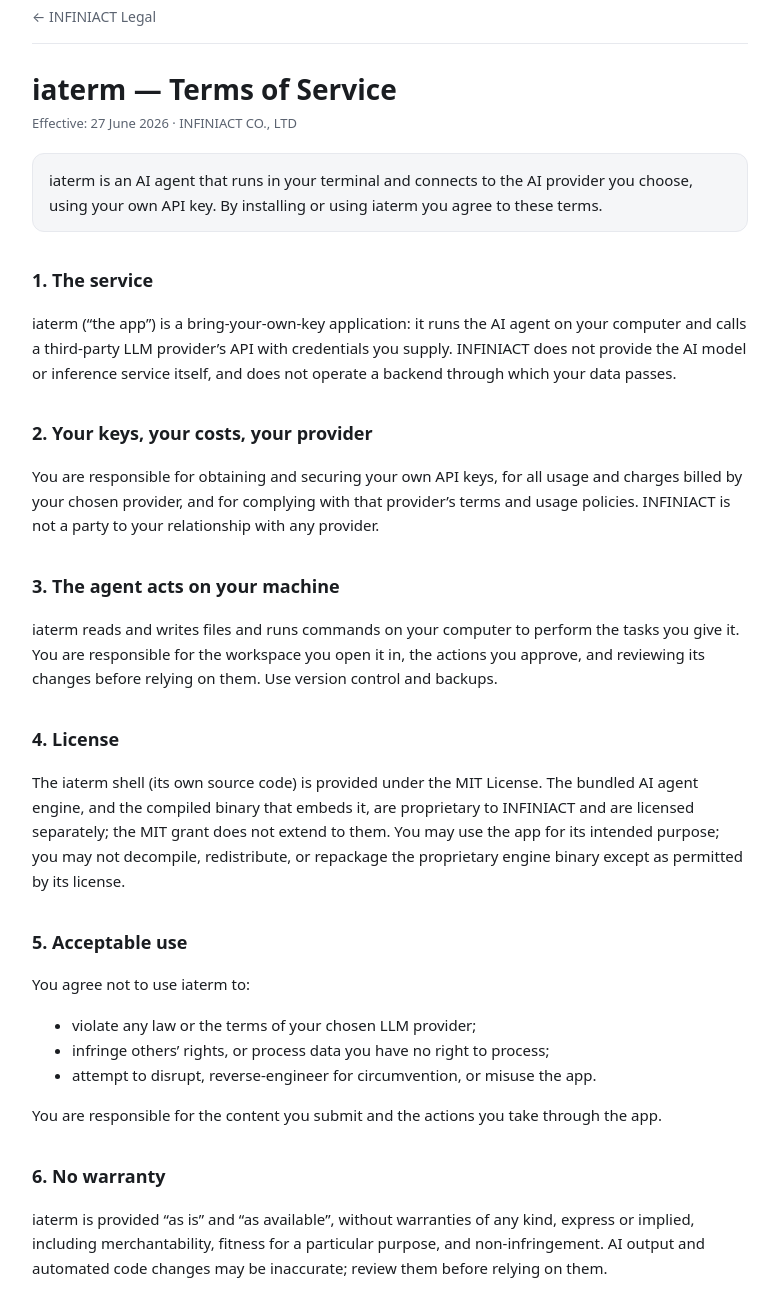
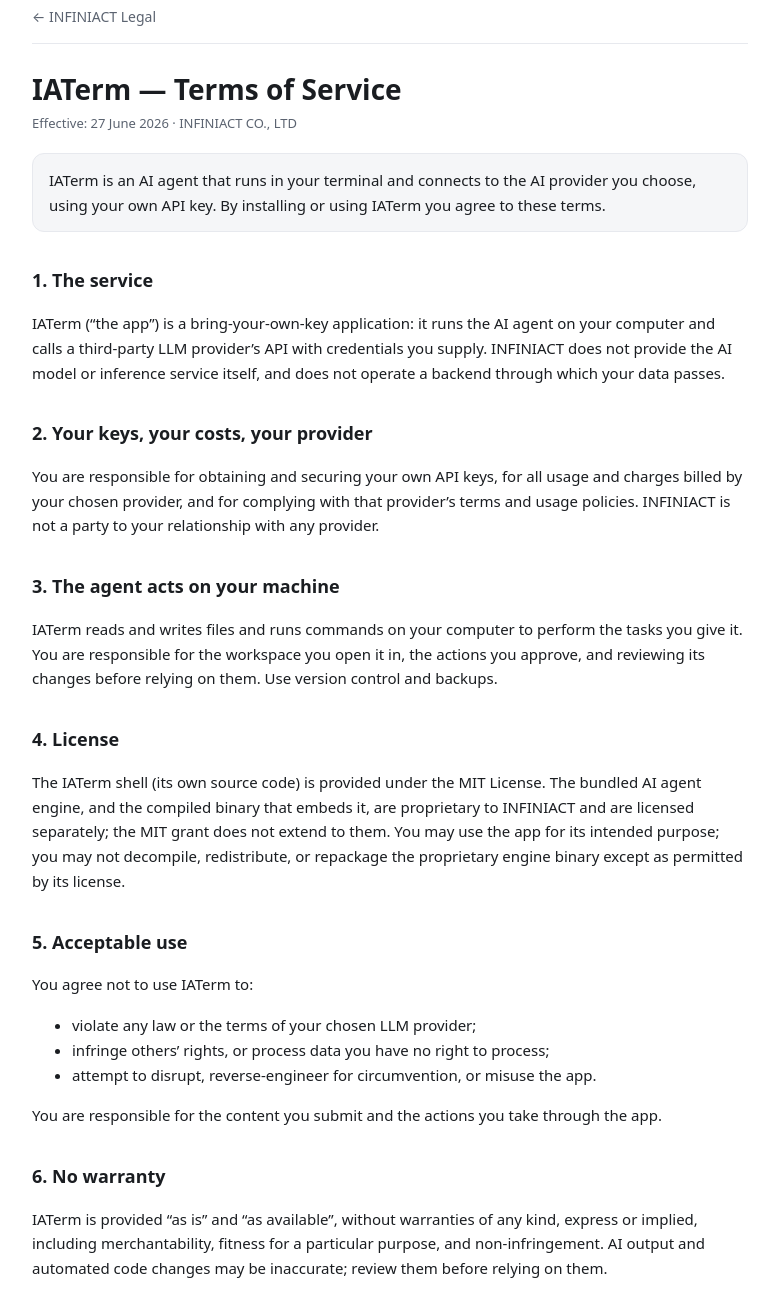
Before and after one commit to infiniact/docs, a plain HTML site: page iaterm/terms/index.html in a window 1280 px wide. Shown: the part 45-1357 px from the top of the page, without its empty margins (250-1029 px from the left). Drawn offline with Linux system fonts and the light colour scheme.

Commit message:
Capitalize product name as IATerm (URL paths unchanged)

```diff
--- a/iaterm/terms/index.html
+++ b/iaterm/terms/index.html
@@ -3,24 +3,24 @@
   <head>
     <meta charset="utf-8" />
     <meta name="viewport" content="width=device-width, initial-scale=1" />
-    <title>iaterm — Terms of Service</title>
+    <title>IATerm — Terms of Service</title>
     <link rel="stylesheet" href="../../assets/style.css" />
   </head>
   <body>
     <div class="wrap">
       <header class="site"><a href="../../">← INFINIACT Legal</a></header>
 
-      <h1>iaterm — Terms of Service</h1>
+      <h1>IATerm — Terms of Service</h1>
       <p class="meta">Effective: 27 June 2026 · INFINIACT CO., LTD</p>
 
       <p class="lead">
-        iaterm is an AI agent that runs in your terminal and connects to the AI provider you choose, using your
-        own API key. By installing or using iaterm you agree to these terms.
+        IATerm is an AI agent that runs in your terminal and connects to the AI provider you choose, using your
+        own API key. By installing or using IATerm you agree to these terms.
       </p>
 
       <h2>1. The service</h2>
       <p>
-        iaterm (“the app”) is a bring-your-own-key application: it runs the AI agent on your computer
+        IATerm (“the app”) is a bring-your-own-key application: it runs the AI agent on your computer
         and calls a third-party LLM provider’s API with credentials you supply. INFINIACT does not
         provide the AI model or inference service itself, and does not operate a backend through which
         your data passes.
@@ -35,14 +35,14 @@
 
       <h2>3. The agent acts on your machine</h2>
       <p>
-        iaterm reads and writes files and runs commands on your computer to perform the tasks you
+        IATerm reads and writes files and runs commands on your computer to perform the tasks you
         give it. You are responsible for the workspace you open it in, the actions you approve, and
         reviewing its changes before relying on them. Use version control and backups.
       </p>
 
       <h2>4. License</h2>
       <p>
-        The iaterm shell (its own source code) is provided under the MIT License. The bundled AI agent
+        The IATerm shell (its own source code) is provided under the MIT License. The bundled AI agent
         engine, and the compiled binary that embeds it, are proprietary to INFINIACT and are licensed
         separately; the MIT grant does not extend to them. You may use the app for its intended
         purpose; you may not decompile, redistribute, or repackage the proprietary engine binary
@@ -50,7 +50,7 @@
       </p>
 
       <h2>5. Acceptable use</h2>
-      <p>You agree not to use iaterm to:</p>
+      <p>You agree not to use IATerm to:</p>
       <ul>
         <li>violate any law or the terms of your chosen LLM provider;</li>
         <li>infringe others’ rights, or process data you have no right to process;</li>
@@ -60,7 +60,7 @@
 
       <h2>6. No warranty</h2>
       <p>
-        iaterm is provided “as is” and “as available”, without warranties of any kind, express or
+        IATerm is provided “as is” and “as available”, without warranties of any kind, express or
         implied, including merchantability, fitness for a particular purpose, and non-infringement.
         AI output and automated code changes may be inaccurate; review them before relying on them.
       </p>
```
Also changed, not shown: iaterm/privacy/index.html (+10 -10 lines), index.html (+1 -1 lines), 1 other file.
